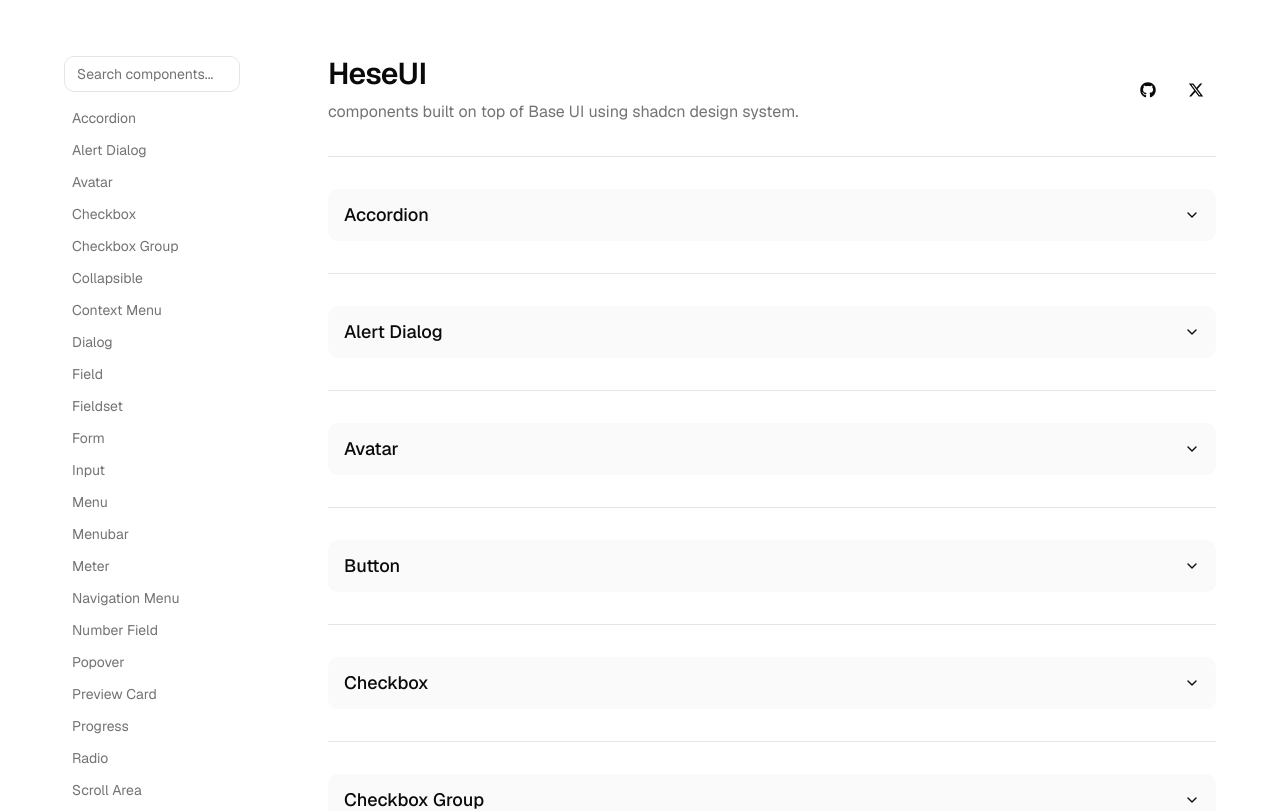
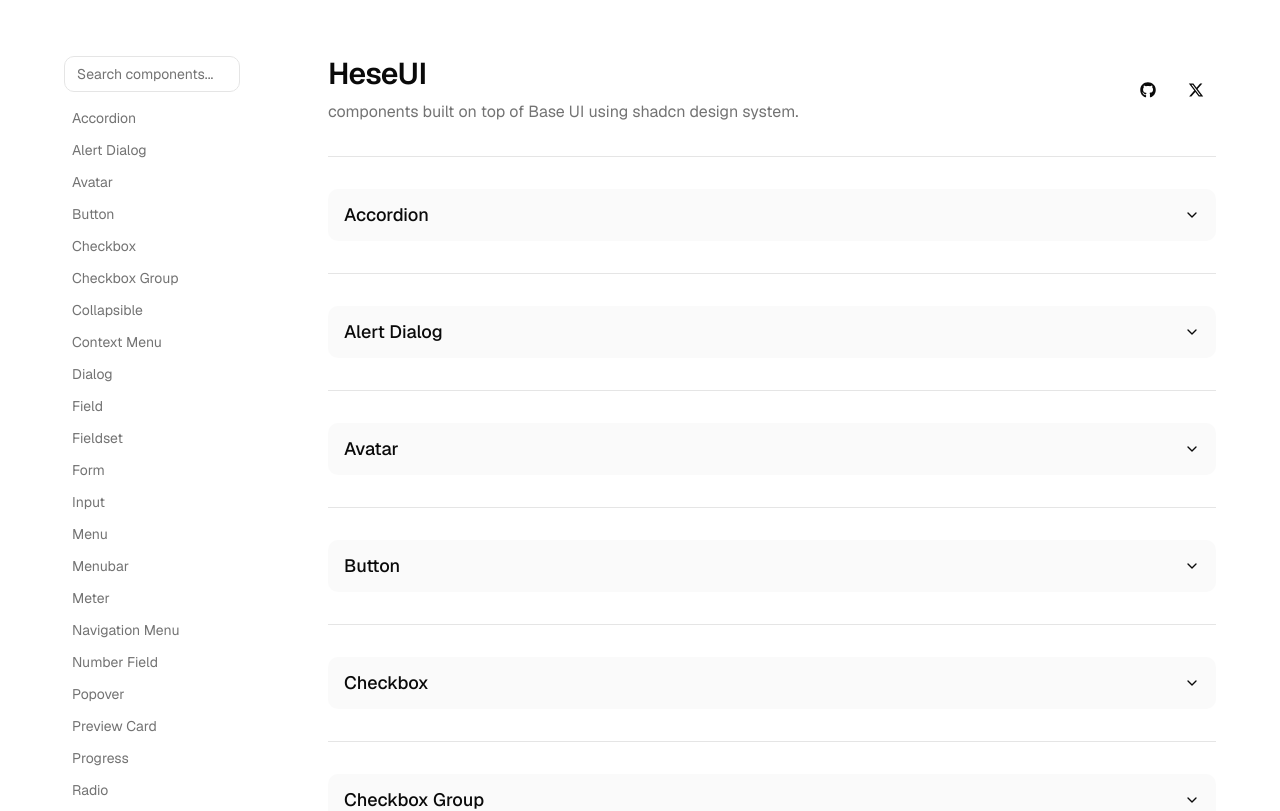
Before and after one commit to preetsuthar17/HeseUI, a Next.js app: page / in a window 1280 px wide. Shown: the top 811 px of the page. Built offline with nearby package versions, Linux system fonts and the light colour scheme.

Commit message:
Add Button to component navigation list

```diff
--- a/src/components/component-navigation.tsx
+++ b/src/components/component-navigation.tsx
@@ -11,6 +11,7 @@ const components = [
   { id: 'accordion', name: 'Accordion' },
   { id: 'alert-dialog', name: 'Alert Dialog' },
   { id: 'avatar', name: 'Avatar' },
+  { id: 'button', name: 'Button' },
   { id: 'checkbox', name: 'Checkbox' },
   { id: 'checkbox-group', name: 'Checkbox Group' },
   { id: 'collapsible', name: 'Collapsible' },
```
